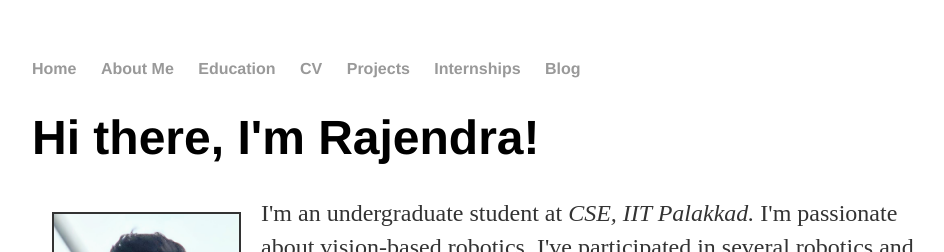
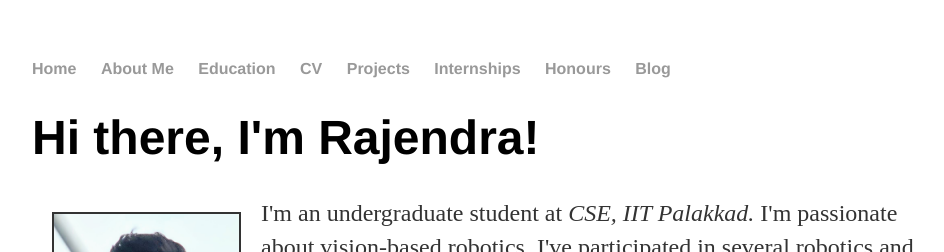
Before and after one commit to iamrajee/iamrajee.github.io, a Jekyll site: the page built from index.html, in a window 1280 px wide. Shown: the top 252 px of the page, without its empty margins (160-1104 px from the left). Built offline with Jekyll 4.4.1, drawn with Linux system fonts in a browser that asks for light colours.

Commit message:
Update default.html

```diff
--- a/_layouts/default.html
+++ b/_layouts/default.html
@@ -14,6 +14,7 @@
 	        		<li><a href="/cv">CV</a></li>
 				<li><a href="/projects">Projects</a></li>
 				<li><a href="/internships">Internships</a></li>
+				<li><a href="/honours">Honours</a></li>
 	        		<li><a href="/blog">Blog</a></li>
 	    		</ul>
 			</nav>
```
